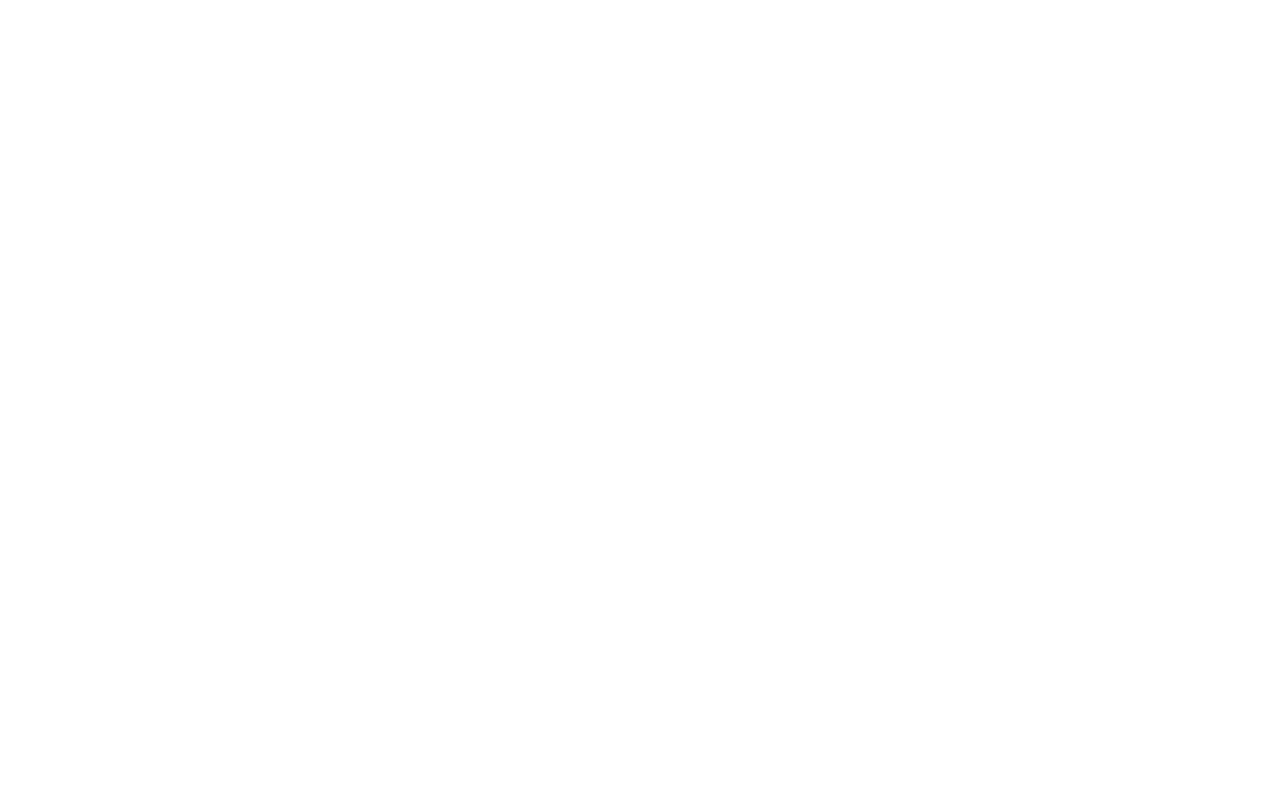
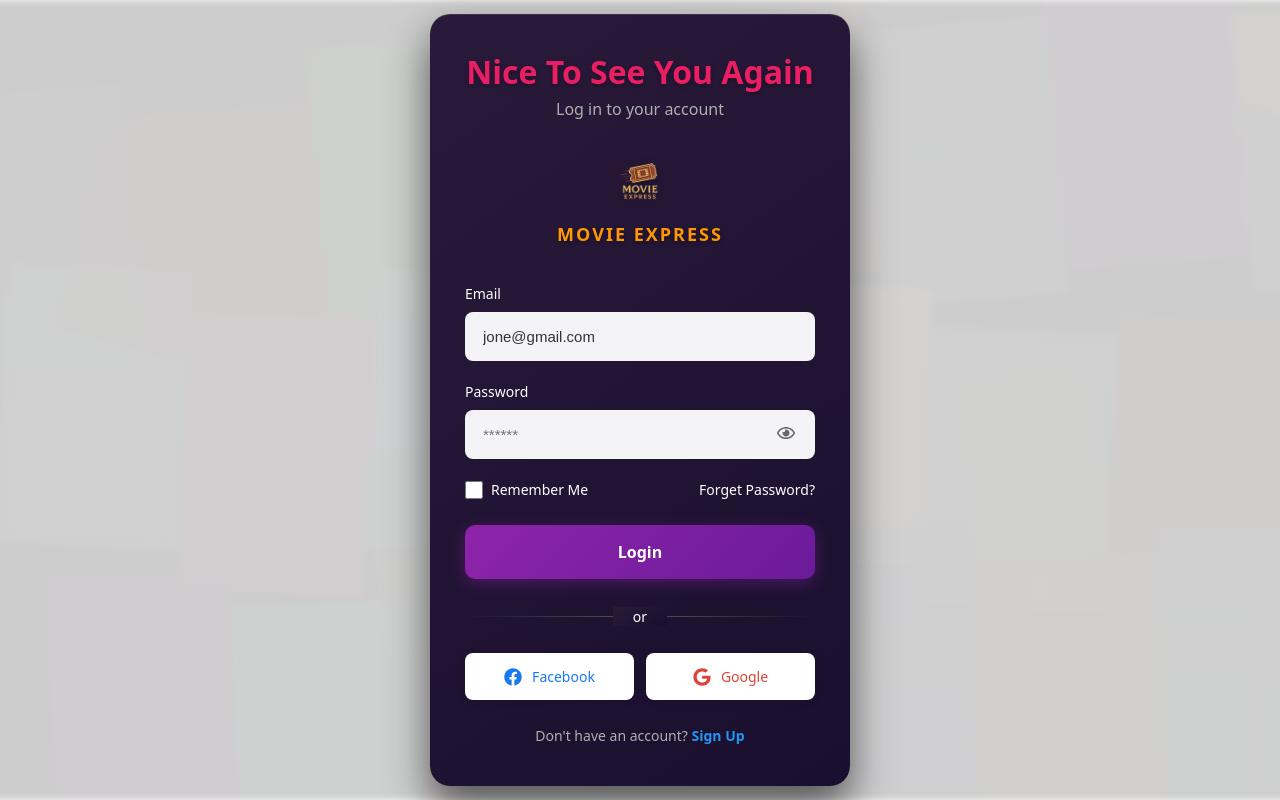
Before and after one commit to AnuNirmani/Movie-Ticket-Booking, a React (Vite) app: page /login in a window 1280 px wide. Before the commit this address had no page. Built offline with nearby package versions, Linux system fonts and the light colour scheme.

Commit message:
Rederection fix

```diff
--- a/src/App.jsx
+++ b/src/App.jsx
@@ -8,6 +8,7 @@
     <BrowserRouter>
       <Routes>
         <Route path="/" element={<Login />} />
+        <Route path="/login" element={<Login />} />
         <Route path="/signup" element={<Signup />} />
         <Route path="/home" element={<Home />} />
       </Routes>
--- a/src/css/login.css
+++ b/src/css/login.css
@@ -56,7 +56,7 @@
 .login-subtitle {
   font-size: 16px;
   color: #b0b0b0;
-  font-weight: 400;
+  font-weight: 500;
 }
 
 /* Logo section */
--- a/src/css/signup.css
+++ b/src/css/signup.css
@@ -33,7 +33,7 @@
   box-shadow:
     0 20px 40px rgba(0, 0, 0, 0.6),
     inset 0 1px 0 rgba(255, 255, 255, 0.1);
-  width: 420px;
+  width: 580px;
   padding: 40px 35px;
   text-align: center;
   position: relative;
@@ -56,7 +56,7 @@
 .signup-subtitle {
   font-size: 16px;
   color: #b0b0b0;
-  font-weight: 400;
+  font-weight: 500;
 }
 
 /* Logo section */
--- a/src/pages/Signup.jsx
+++ b/src/pages/Signup.jsx
@@ -134,11 +134,11 @@
             <p className="signin-text">
               Have an account?{" "}
               <a
-                href="/"
+                href="#"
                 className="signin-link"
                 onClick={(e) => {
                   e.preventDefault();
-                  navigate("/");
+                  navigate("/login");
                 }}
               >
                 Sign In
```
Also changed, not shown: 1 other file (tests, documents, lock files or other folders).
